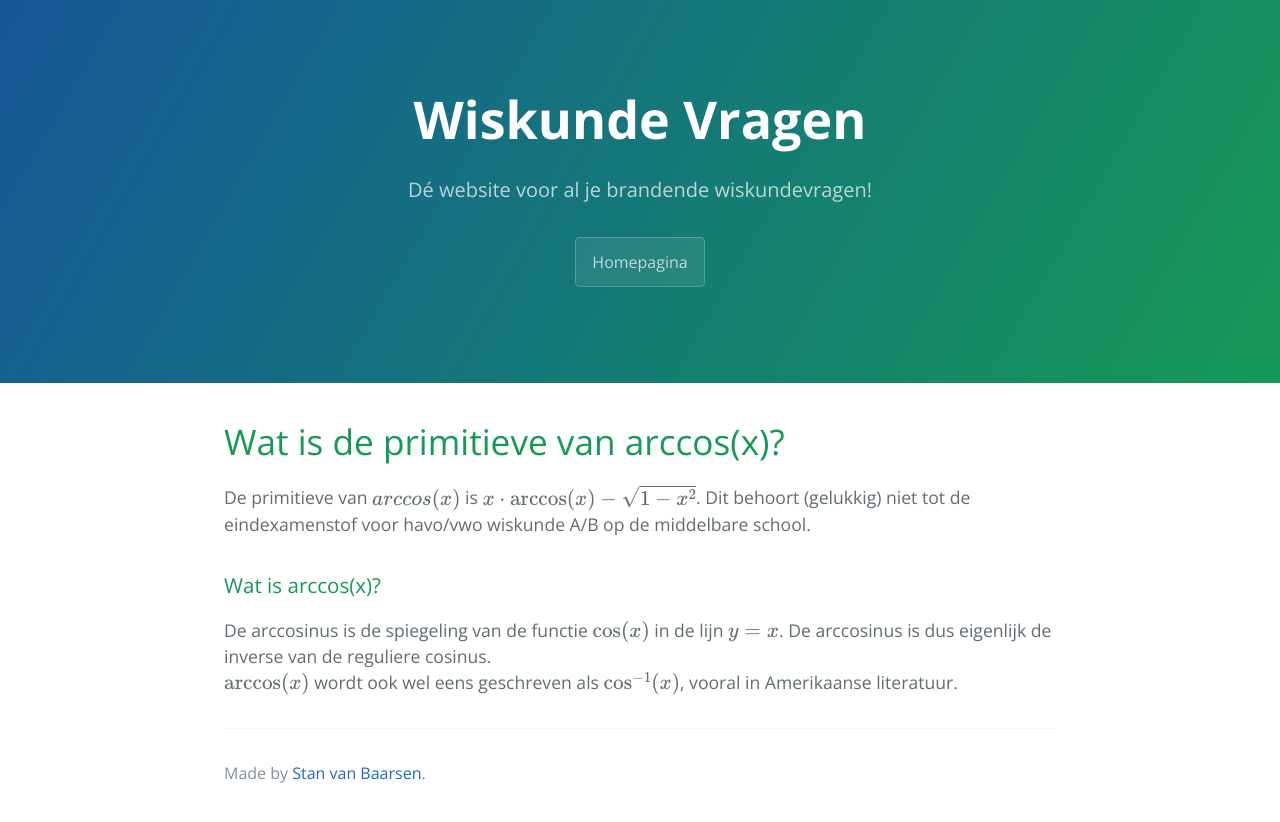
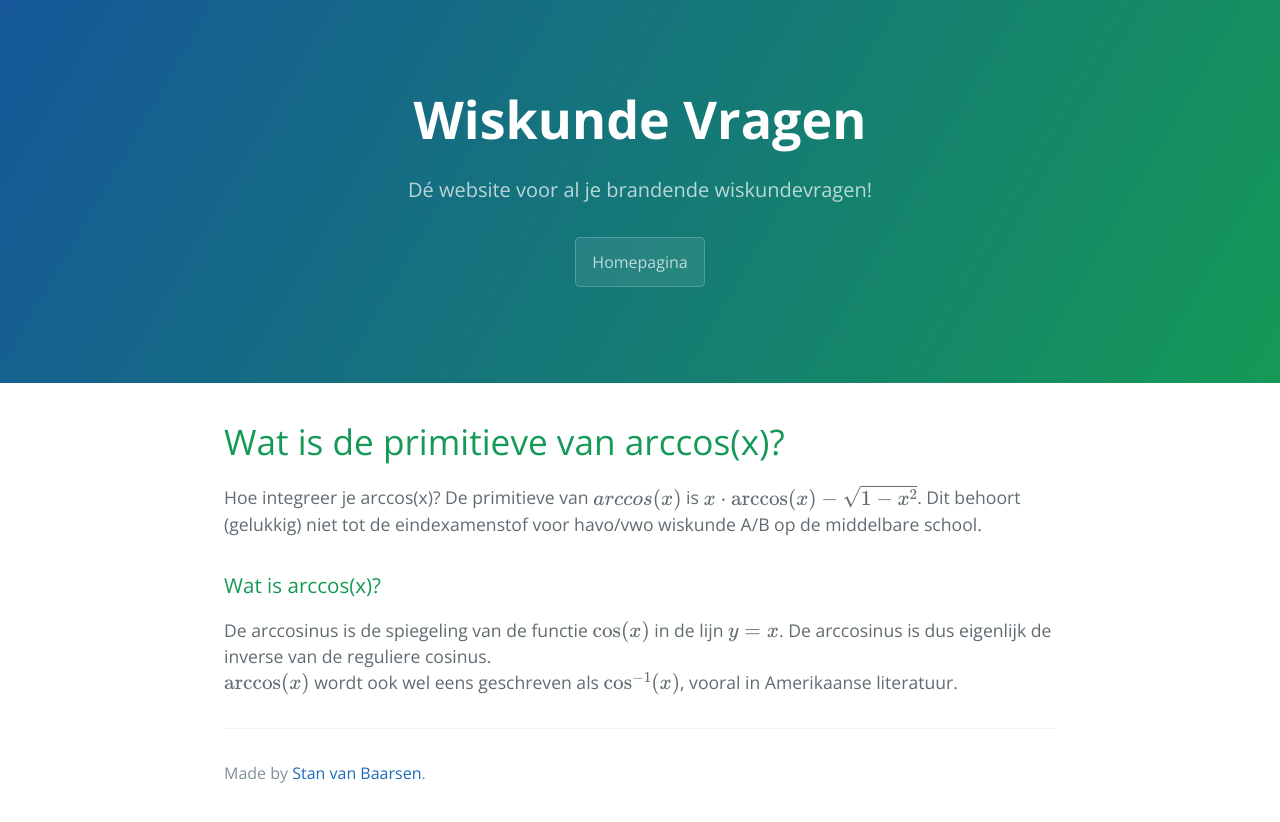
Before and after one commit to wiskundevragen/wiskundevragen.github.io, a Jekyll site: the page built from primitieven/arccosx.html, in a window 1280 px wide. Shown: the top 822 px of the page. Built offline with Jekyll 4.4.1, drawn with Linux system fonts in a browser that asks for light colours.

Commit message:
improve visibility

```diff
--- a/primitieven/arccosx.html
+++ b/primitieven/arccosx.html
@@ -6,8 +6,8 @@ see_also: ["prim_lijst", "afg_lijst", "gonio", "help_prim", "help_diff", "afg_ar
 ---
 
 <h1>Wat is de primitieve van arccos(x)?</h1>
-De primitieve van \(arccos(x)\) is \(x\cdot \arccos(x) - \sqrt{1-x^2}\). Dit behoort (gelukkig) niet
-tot de eindexamenstof voor havo/vwo wiskunde A/B op de middelbare school.
+Hoe integreer je arccos(x)? De primitieve van \(arccos(x)\) is \(x\cdot \arccos(x) - \sqrt{1-x^2}\). Dit behoort
+(gelukkig) niet tot de eindexamenstof voor havo/vwo wiskunde A/B op de middelbare school.
 
 <h3>Wat is arccos(x)?</h3>
 De arccosinus is de spiegeling van de functie \(\cos(x)\) in de lijn \(y=x\). De arccosinus is dus
--- a/primitieven/arcsinx.html
+++ b/primitieven/arcsinx.html
@@ -6,8 +6,8 @@ see_also: ["prim_lijst", "afg_lijst", "gonio", "help_prim", "help_diff", "afg_ar
 ---
 
 <h1>Wat is de primitieve van arcsin(x)?</h1>
-Uit partieel integreren volgt \(\int \arcsin(x) = x\cdot \arccos(x)) - \sqrt{1-x^2} + C\). Dit behoort (gelukkig) niet
-tot de eindexamenstof voor havo/vwo wiskunde A/B op de middelbare school.
+Hoe integreer je arcsin(x)? Uit partieel integreren volgt \(\int \arcsin(x) = x\cdot \arccos(x)) - \sqrt{1-x^2} + C\).
+Dit behoort (gelukkig) niet tot de eindexamenstof voor havo/vwo wiskunde A/B op de middelbare school.
 
 <h3>Wat is arcsin(x)?</h3>
 De arcsinus is de spiegeling van de functie \(\sin(x)\) in de lijn \(y=x\). De arcsinus is dus
--- a/primitieven/arctanx.html
+++ b/primitieven/arctanx.html
@@ -7,7 +7,8 @@ see_also: ["prim_lijst", "afg_lijst", "gonio", "help_prim", "help_diff", "afg_ar
 ---
 
 <h3>Wat is de primitieve van arctan(x)?</h3>
-Uit partieel integreren met behulp van substitutie volgt \(\int \arctan(x) = x\cdot \arctan(x) - \frac12\ln(1+x^2) +
+Hoe integreer je arctan(x)? Uit partieel integreren met behulp van substitutie volgt \(\int \arctan(x) = x\cdot
+\arctan(x) - \frac12\ln(1+x^2) +
 C\). Dit behoort (gelukkig) niet tot de eindexamenstof voor havo/vwo wiskunde A/B op de middelbare school.
 
 <h3>Wat is arctan(x)?</h3>
```
